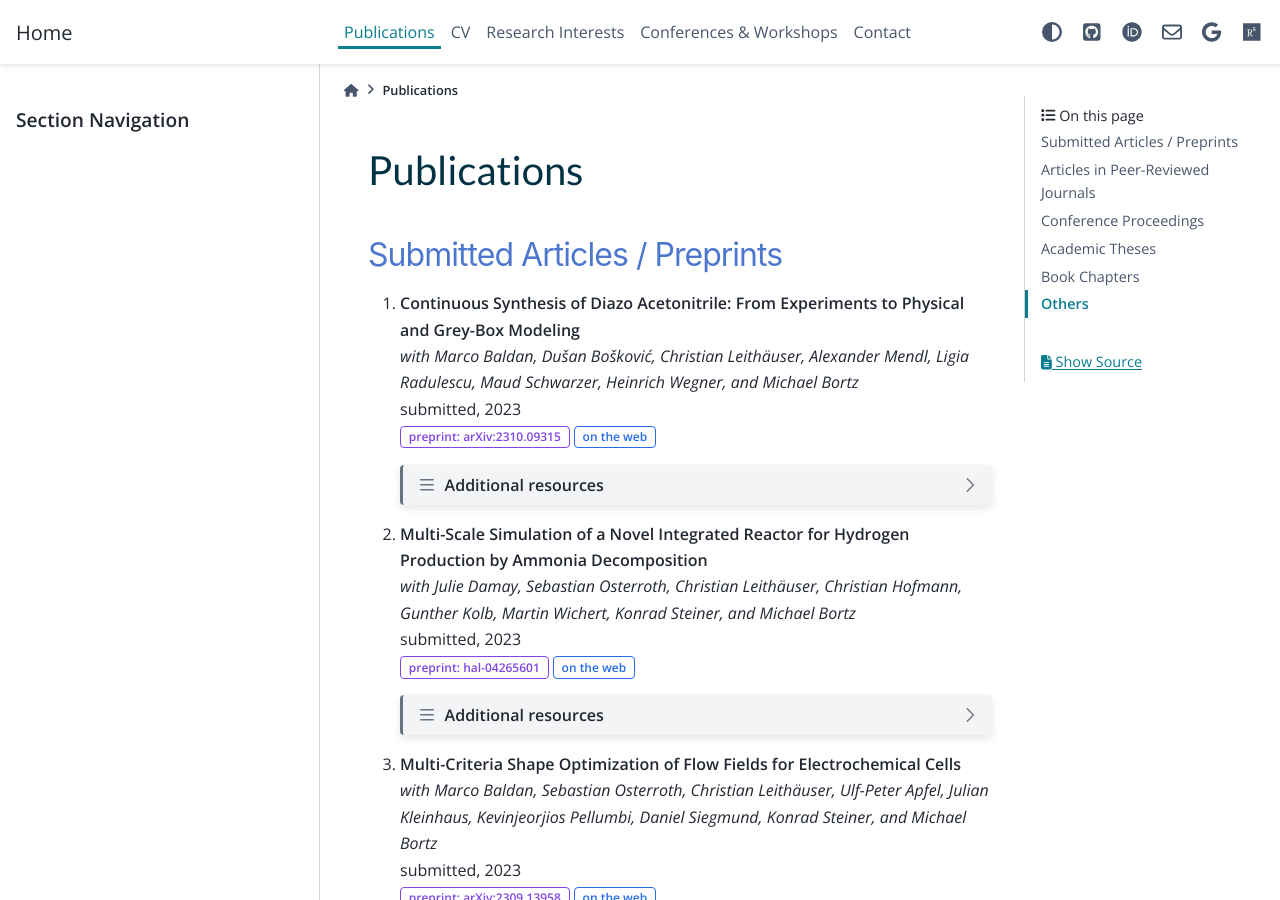
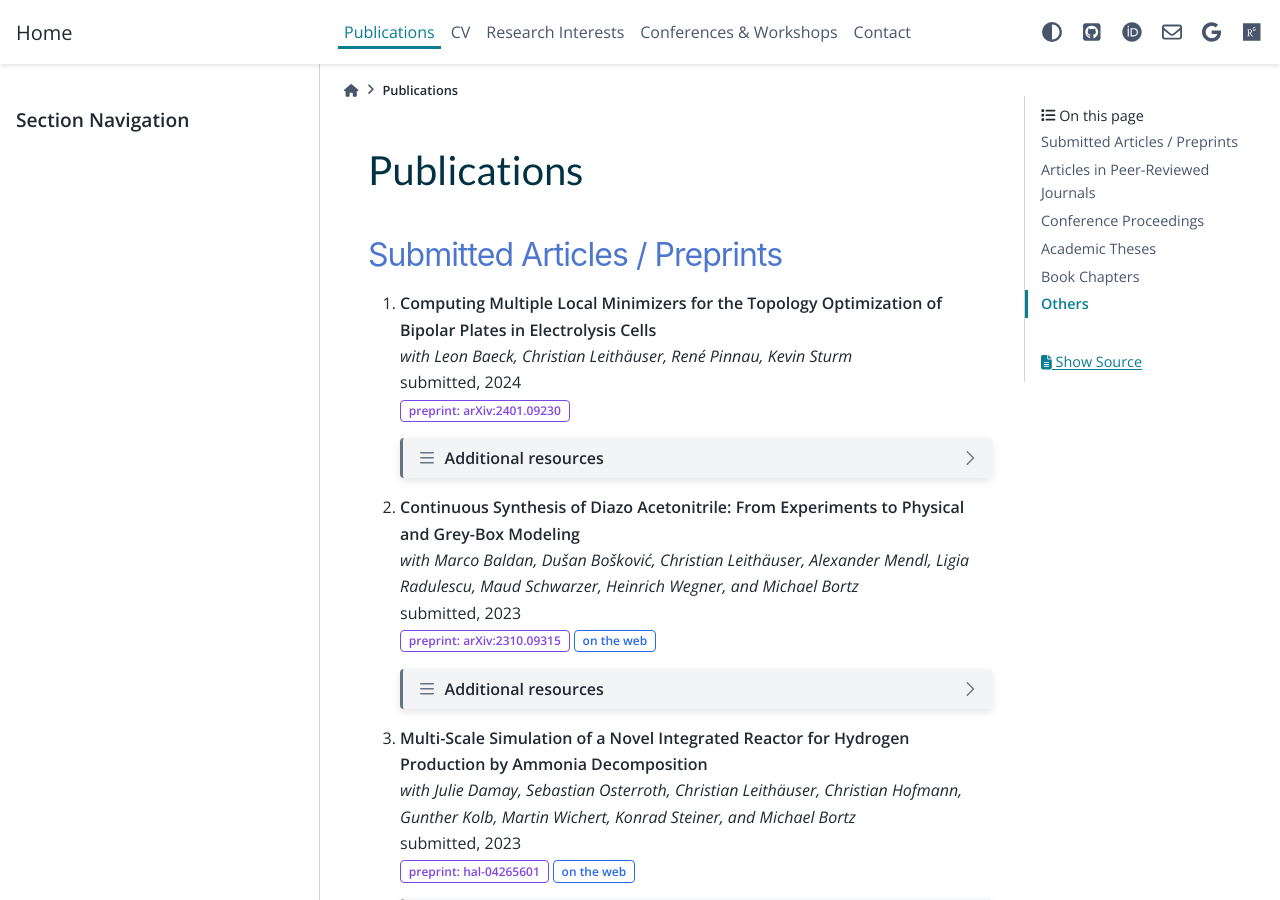
Before and after one commit to sblauth/sblauth.github.io, a Sphinx documentation site: the page built from source/publications.rst, in a window 1280 px wide and 900 px high. Built offline with Sphinx 7.4.7 and the PyData theme 0.15.4, drawn with Linux system fonts in a browser that asks for light colours.

Commit message:
Update publications

```diff
--- a/source/publications.rst
+++ b/source/publications.rst
@@ -4,6 +4,34 @@ Publications
 
 Submitted Articles / Preprints
 ------------------------------
+
+#. | **Computing Multiple Local Minimizers for the Topology Optimization of Bipolar Plates in Electrolysis Cells**
+   | *with Leon Baeck, Christian Leithäuser, René Pinnau, Kevin Sturm*
+   | submitted, 2024
+   | :bdg-link-secondary-line:`preprint: arXiv:2401.09230 <https://arxiv.org/abs/2401.09230>`
+
+   .. dropdown:: Additional resources
+      :icon: three-bars
+
+      .. tab-set::
+
+         .. tab-item:: Abstract
+
+                       In this paper we consider the topology optimization for a bipolar plate of a hydrogen electrolysis cell. We use the Borvall-Petersson model to describe the fluid flow and derive a criterion for a uniform flow distribution in the bipolar plate. Furthermore, we introduce a novel deflation approach to compute multiple local minimizers of topology optimization problems. The approach is based on a penalty method that discourages convergence towards previously found solutions. Finally, we demonstrate this technique on the topology optimization for bipolar plates and show that multiple distinct local solutions can be found.
+
+         .. tab-item:: BibTeX source
+
+            .. code-block:: bibtex
+
+			   @Misc{Baeck2024Computing,
+			     author        = {Leon Baeck and Sebastian Blauth and Christian Leithäuser and René Pinnau and Kevin Sturm},
+			     title         = {{Computing Multiple Local Minimizers for the Topology Optimization of Bipolar Plates in Electrolysis Cells}},
+			     year          = {2024},
+			     archiveprefix = {arXiv},
+			     eprint        = {2401.09230},
+			     primaryclass  = {math.OC},
+			   }
+
 
 #. | **Continuous Synthesis of Diazo Acetonitrile: From Experiments to Physical and Grey-Box Modeling**
    | *with Marco Baldan, Dušan Bošković, Christian Leithäuser, Alexander Mendl, Ligia Radulescu, Maud Schwarzer, Heinrich Wegner, and Michael Bortz*
```
